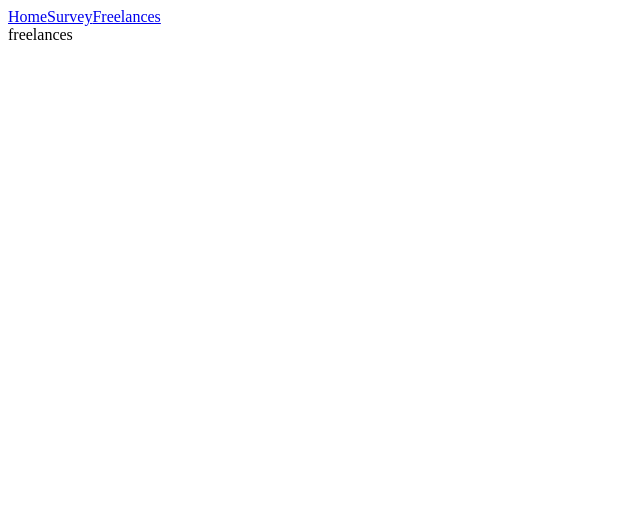
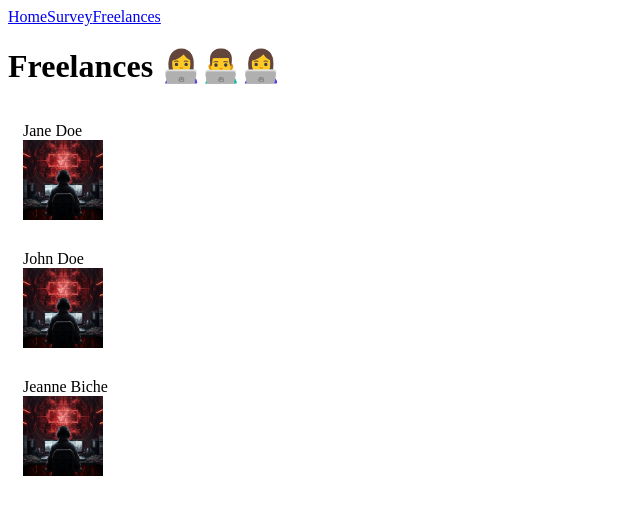
Before and after one commit to MohamedBentouhami/shiny_agency_frontend, a React (Create React App) app: page /freelances in a window 1280 px wide. Shown: the top 514 px of the page, without its empty margins (0-640 px from the left). Built offline with nearby package versions, Linux system fonts and the light colour scheme.

Commit message:
add Card in freelancing pages

```diff
--- a/package.json
+++ b/package.json
@@ -4,6 +4,7 @@
   "private": true,
   "dependencies": {
     "cra-template": "1.2.0",
+    "prop-types": "^15.8.1",
     "react": "^19.0.0",
     "react-dom": "^19.0.0",
     "react-router-dom": "^6.10.0",
--- /dev/null
+++ b/src/components/Card/index.jsx
@@ -0,0 +1,19 @@
+import "../../styles/Card.css";
+import PropTypes from "prop-types";
+function Card({ label, title, picture }) {
+  return (
+    <div className="card">
+      <span>{label}</span>
+      <img src={picture} alt="freelance" />
+      <span>{title}</span>
+    </div>
+  );
+}
+
+Card.propTypes = {
+  label: PropTypes.string,
+  title: PropTypes.string.isRequired,
+  picture: PropTypes.string,
+};
+
+export default Card;
--- a/src/pages/Freelances/index.jsx
+++ b/src/pages/Freelances/index.jsx
@@ -1,7 +1,39 @@
 import React from "react";
+import defaultPict from "../../assets/profile.png";
+import Card from "../../components/Card";
+
+const freelanceProfile = [
+  {
+    name: "Jane Doe",
+    jobTitle: "Devops",
+    picture: defaultPict,
+  },
+  {
+    name: "John Doe",
+    jobTitle: "Developpeur frontend",
+    picture: defaultPict,
+  },
+  {
+    name: "Jeanne Biche",
+    jobTitle: "Développeuse Fullstack",
+    picture: defaultPict,
+  },
+];
 
 function Freelances() {
-  return <div>freelances</div>;
+  return (
+    <div>
+      <h1>Freelances 👩‍💻👨‍💻👩‍💻</h1>
+      {freelanceProfile.map((profile, index) => (
+        <Card
+          key={`${profile.name}-${index}`}
+          label={profile.name}
+          title={profile.title}
+          picture={profile.picture}
+        />
+      ))}
+    </div>
+  );
 }
 
 export default Freelances;
--- /dev/null
+++ b/src/styles/Card.css
@@ -0,0 +1,9 @@
+.card {
+  display: flex;
+  flex-direction: column;
+  padding: 15px;
+  img {
+    height: 80px;
+    width: 80px;
+  }
+}
```
Also changed, not shown: src/assets/profile.png (added), 1 other file (tests, documents, lock files or other folders).
